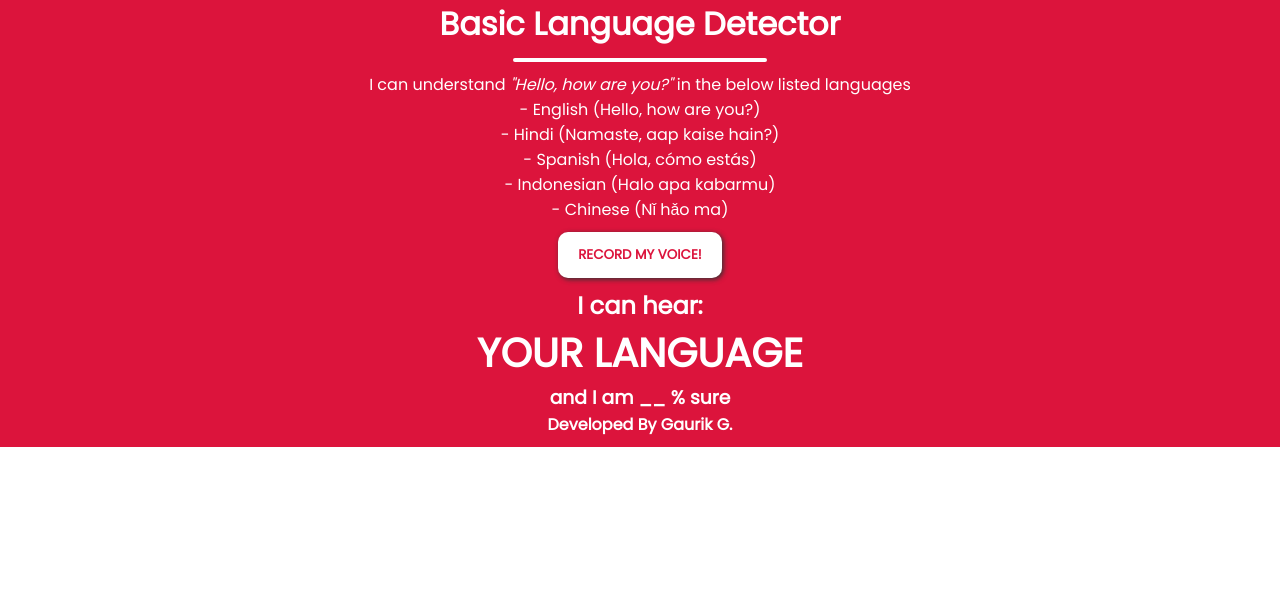
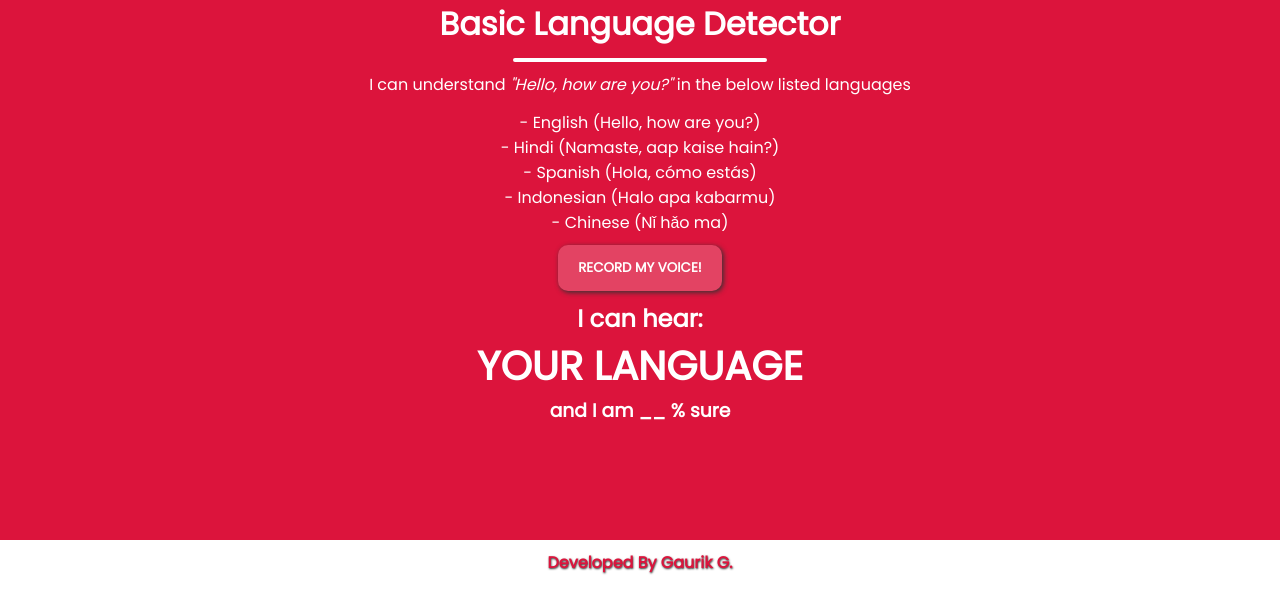
Before and after one commit to Gaurik-Gupta/Language_Detector, a plain HTML site: page index.html in a window 1280 px wide. Drawn offline with Linux system fonts and the light colour scheme.

Commit message:
Update style.css

```diff
--- a/style.css
+++ b/style.css
@@ -12,7 +12,7 @@ body{
 .heading{
     background-color:crimson;
     color: white;
-    padding-bottom: 10px;
+    padding-bottom: 0px;
     text-align: center;
     width: 100%;
 }
@@ -23,17 +23,17 @@ button{
     padding-left: 20px;
     padding-right: 20px;
     border-radius: 10px;
-    background-color: white;
+    background-color: #e34363;
     border: none;
     outline: none;
     font-weight: 700;
-    color: crimson;
-    transition: 1s;
+    color: white;
+    transition: 900ms;
     box-shadow: 1.5px 1.5px 5px #333;
 }
 button:hover{
-    color: white;
-    background-color: rgb(238, 138, 158);
+    color: crimson;
+    background-color: white;
     scale: 1.1;
     box-shadow: 3px 3px 2px #333;
 }
@@ -54,6 +54,13 @@ h2{
     font-size: 40px;
     text-transform: uppercase;
 }
-#developer{
-    margin-top: 125px;
+#developer_footer{
+    margin-top: 115px;
+    background-color: white;
+    color: crimson;
+    padding: 10px;
+    text-shadow: 0.5px 0.5px 2px #333 ;
 }
+ul{
+    margin-top: 12.5px;
+}
```
